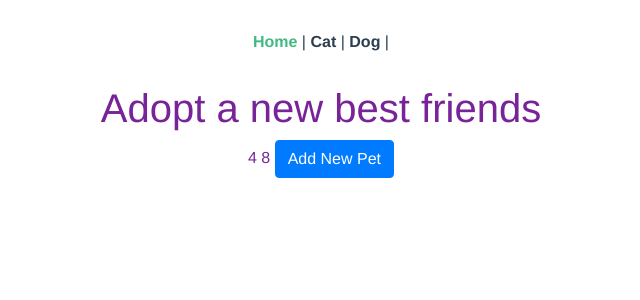
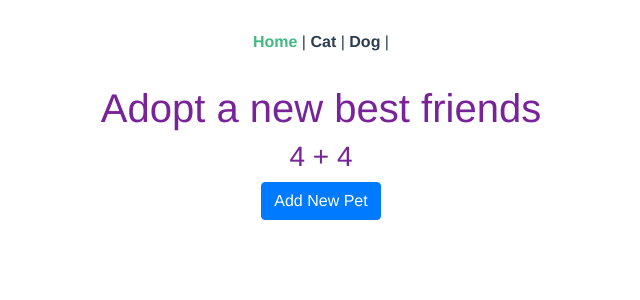
Before and after one commit to Mersock/vuex-vue-router-sample, a Vue app: page / in a window 1280 px wide. Shown: the top 300 px of the page, without its empty margins (319-959 px from the left). Built offline with nearby package versions, Linux system fonts and the light colour scheme.

Commit message:
add test structure

```diff
--- a/babel.config.js
+++ b/babel.config.js
@@ -1,5 +1,11 @@
 module.exports = {
   presets: [
-    '@vue/cli-plugin-babel/preset'
-  ]
+    '@vue/cli-plugin-babel/preset',
+    ["env", { "modules": false }]
+  ],
+  "env": {
+    "test": {
+      "presets": [["env", { "targets": { "node": "current" } }]]
+    }
+  }
 }
--- a/src/store/getters.js
+++ b/src/store/getters.js
@@ -3,8 +3,9 @@ export default {
     return state.cats.length + state.dogs.length
   },
   getAllCats: (state) => {
-    return state.pets.filter((pet) => {
-      return pet.species === 'cat'
-    })
+    return state.cats
+  },
+  getAllDogs: (state) => {
+    return state.dogs
   }
 }
--- a/src/views/Home.vue
+++ b/src/views/Home.vue
@@ -1,8 +1,9 @@
 <template>
   <div class="home-view-container">
     <h1>Adopt a new best friends</h1>
-    {{getAllCats.length}}
-    {{animalsCount}}
+    <h3>
+      {{ getAllCats.length }} + {{ getAllDogs.length }}
+    </h3>
     <button class="btn btn-primary" @click="togglePetForm">Add New Pet</button>
 
     <b-form @submit.prevent="handleSubmit" v-if="showPetForm">
@@ -57,7 +58,9 @@ export default {
   },
   computed: {
     ...mapGetters([
-      'animalsCount', 'getAllCats'
+      'animalsCount',
+      'getAllCats',
+      'getAllDogs'
     ])
   },
   methods: {
```
Also changed, not shown: package.json (+22 -1 lines), 2 other files (tests, documents, lock files or other folders).
